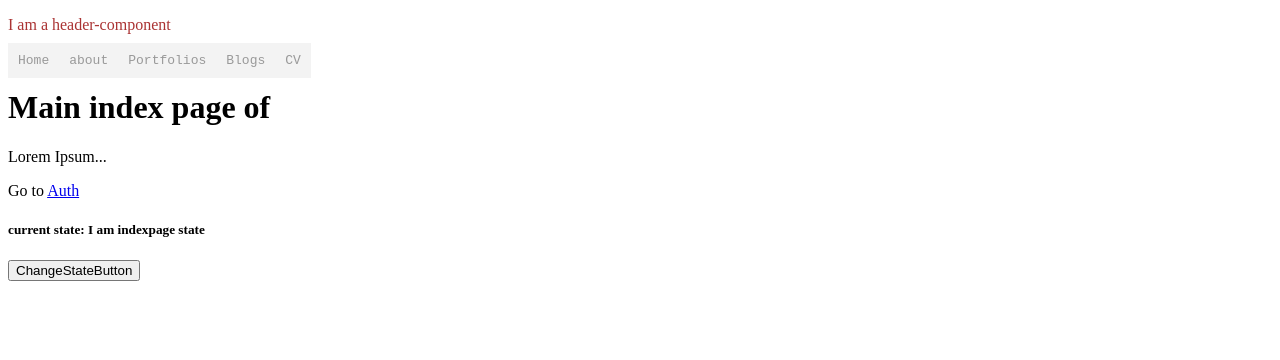
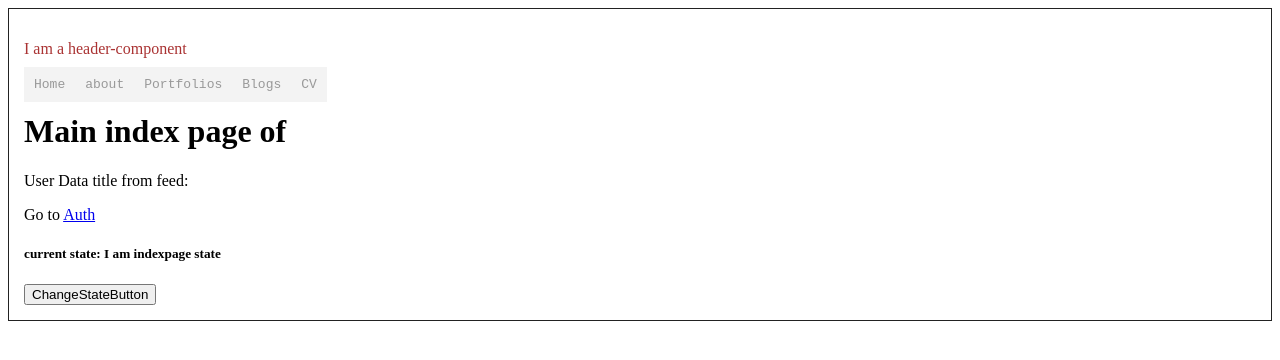
Before and after one commit to gitfilix/next_js_tryout, a Next.js app: page / in a window 1280 px wide. Shown: the top 360 px of the page. Built offline with nearby package versions, Linux system fonts and the light colour scheme; no server answers.

Commit message:
adding fake json feed with axios

```diff
--- a/components/layouts/BaseLayout.js
+++ b/components/layouts/BaseLayout.js
@@ -5,8 +5,10 @@ import Header from '../shared/Header';
 const BaseLayout = (props) => {
     return (
         <React.Fragment>
-            <Header title={'I am a header-component'} />
-            {props.children}
+            <div className="wrapper">
+                <Header title={'I am a header-component'} />
+                {props.children}
+            </div>
         </React.Fragment>
     )
 }
--- a/package.json
+++ b/package.json
@@ -17,5 +17,8 @@
     "node-sass": "^4.12.0",
     "react": "^16.8.6",
     "react-dom": "^16.8.6"
+  },
+  "devDependencies": {
+    "axios": "^0.19.0"
   }
 }
--- a/pages/about.js
+++ b/pages/about.js
@@ -1,16 +1,16 @@
 import React from 'react';
 import Link from 'next/link';
 import Header from '../components/shared/Header';
+import BaseLayout from '../components/layouts/BaseLayout';
 
 class About extends React.Component {
 
     render () {
         return (
-            <div>
-                <Header />
+            <BaseLayout>
                 <h2>I am About page</h2>
                 <p>no plan whats going on here.... </p>
-            </div>
+            </BaseLayout>
         )
     }
 }
--- a/pages/index.js
+++ b/pages/index.js
@@ -1,11 +1,30 @@
 import React, { Component } from 'react';
 import Link from 'next/link';
+import axios from 'axios';
 // import Header from '../components/shared/Header';
 import BaseLayout from '../components/layouts/BaseLayout';
-// import SuperComponent from '../components/SuperComponent';
+import SuperComponent from '../components/SuperComponent';
 // class based component
-// class indexPage extends SuperComponent {
-class indexPage extends Component {
+//class indexPage extends Component {
+class indexPage extends SuperComponent {
+
+    static async getInitialProps() {
+        let userData = {};
+        // axios fake json jsonplaceholder
+            try {
+                const response = await axios.get('https://jsonplaceholder.typicode.com/todos/1');
+                userData = response.data;
+            } catch(err) {
+                console.error(err)
+            }
+
+
+        return {
+            initialData: [1, 2, 3, 4, 55],
+            userData
+        };
+    }
+
 
     constructor() {
         super();
@@ -13,7 +32,6 @@ class indexPage extends Component {
         this.state = {
             title: 'I am indexpage state'
         }
-        console.log('constructor');
     }
 
     updateTitle = function(data) {
@@ -27,14 +45,14 @@ class indexPage extends Component {
         // destruction shortcut title
         // const title = this.state.title;
         const {title} = this.state;
-
-
+        const { userData, initialData} = this.props;
         return (
             <BaseLayout>
                 <h1>Main index page of {this.props.appName}</h1>
-                <p>Lorem Ipsum... </p>
+                <p>User Data title from feed: {userData.title} </p>
                 <p>Go to <Link href='/auth'><a>Auth</a></Link></p>
                 <h5>current state: {title}</h5>
+
                 <button onClick={() => this.updateTitle("hi there") }> ChangeStateButton </button>
             </BaseLayout>
         );
--- a/styles/main.scss
+++ b/styles/main.scss
@@ -17,3 +17,8 @@
         }
     }
 }
+
+.wrapper {
+    border: 1px solid #222;
+    padding: 15px;
+}
```
Also changed, not shown: pages/blogs.js (+3 -4 lines), 2 other files (tests, documents, lock files or other folders).
